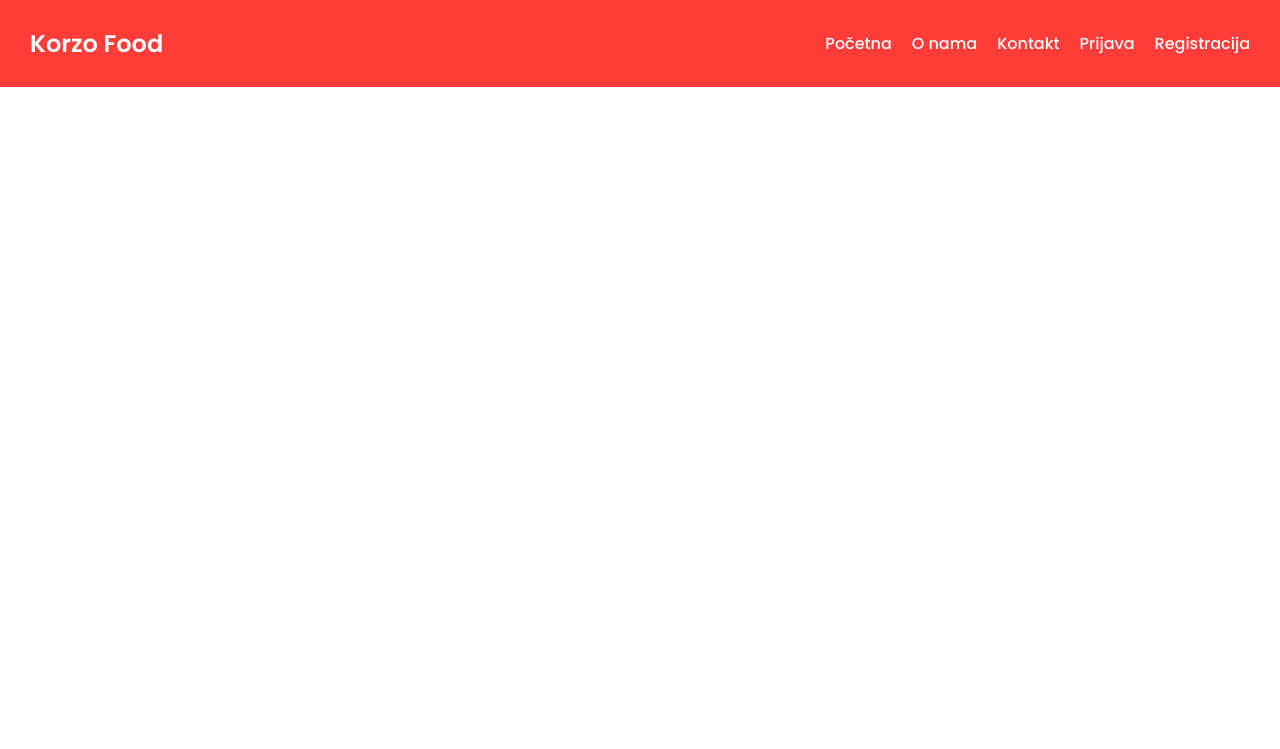
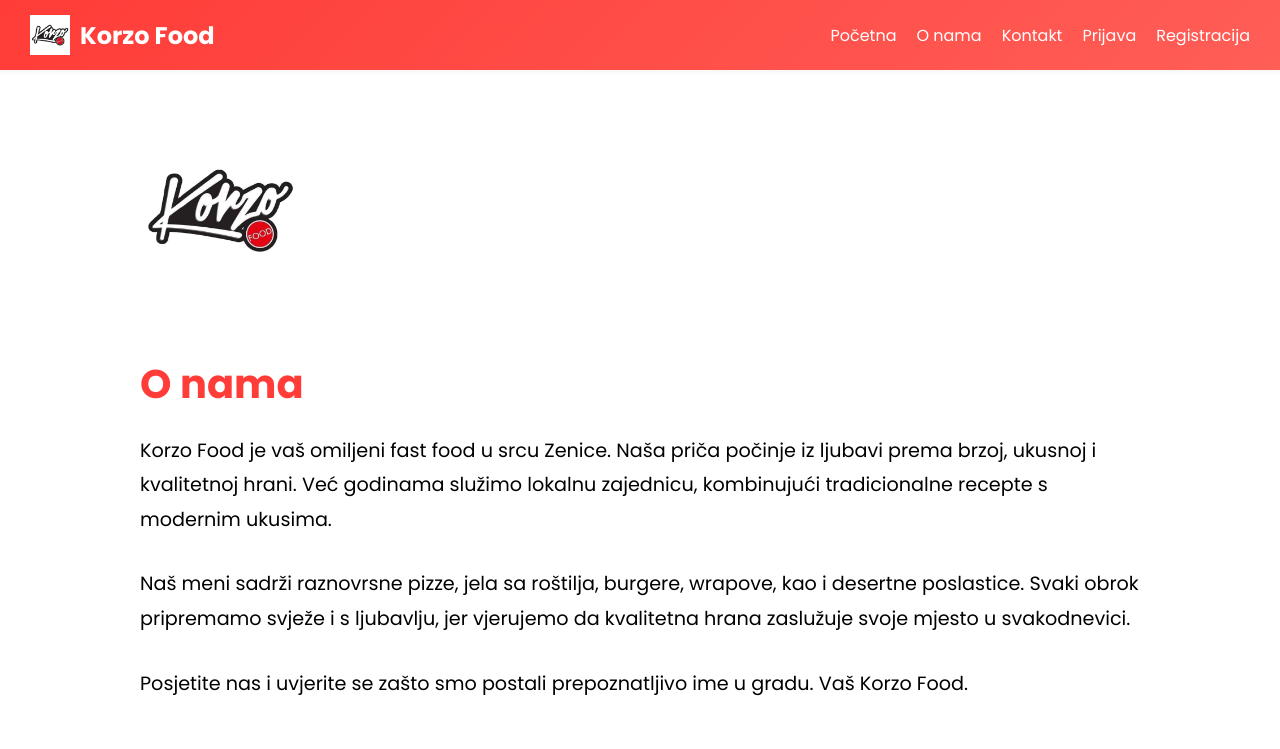
Before and after one commit to EldarD-05/DWS-Project---Korzo-Food, a React (Create React App) app in the folder korzo-food/: page /about in a window 1280 px wide. Shown: the top 749 px of the page. Built offline with nearby package versions, Linux system fonts and the light colour scheme.

Commit message:
Sredjen izgled stranica sa pozadinama, ispravljene greske

```diff
--- a/korzo-food/src/App.js
+++ b/korzo-food/src/App.js
@@ -1,11 +1,11 @@
 import { BrowserRouter as Router, Routes, Route } from "react-router-dom";
-import Navbar from "./components/Navbar";
 import Home from "./pages/Home";
 import About from "./pages/About";
 import Contact from "./pages/Contact";
 import Login from "./pages/Login";
 import Register from "./pages/Register";
 import AdminPage from "./pages/AdminPage";
+import Navbar from "./components/Navbar";
 import PrivateRoute from "./components/PrivateRoute";
 
 function App() {
@@ -14,10 +14,10 @@ function App() {
       <Navbar />
       <Routes>
         <Route path="/" element={<Home />} />
-        <Route path="/o-nama" element={<About />} />
-        <Route path="/kontakt" element={<Contact />} />
-        <Route path="/prijava" element={<Login />} />
-        <Route path="/registracija" element={<Register />} />
+        <Route path="/about" element={<About />} />
+        <Route path="/contact" element={<Contact />} />
+        <Route path="/login" element={<Login />} />
+        <Route path="/register" element={<Register />} />
         <Route
           path="/admin"
           element={
--- a/korzo-food/src/components/Navbar.js
+++ b/korzo-food/src/components/Navbar.js
@@ -1,5 +1,4 @@
 import { Link, useNavigate } from "react-router-dom";
-import "./Navbar.css";
 
 function Navbar() {
   const navigate = useNavigate();
@@ -7,32 +6,42 @@ function Navbar() {
 
   const handleLogout = () => {
     localStorage.removeItem("user");
-    navigate("/prijava");
+    navigate("/");
   };
 
   return (
-    <nav className="navbar">
-      <div className="logo">Korzo Food</div>
-      <ul className="nav-links">
-        <li><Link to="/">Početna</Link></li>
-        <li><Link to="/o-nama">O nama</Link></li>
-        <li><Link to="/kontakt">Kontakt</Link></li>
+    <nav style={{
+      display: "flex",
+      justifyContent: "space-between",
+      alignItems: "center",
+      padding: "15px 30px",
+      background: "linear-gradient(135deg, #ff3c38, #ff5e57)",
+      boxShadow: "0 2px 6px rgba(0,0,0,0.05)",
+      fontFamily: "Poppins, sans-serif",
+      position: "sticky",
+      top: 0,
+      zIndex: 1000
+    }}>
+      <Link to="/" style={{ display: "flex", alignItems: "center", textDecoration: "none" }}>
+        <img src="/images/logo.jpg" alt="Korzo Food Logo" style={{ height: "40px", marginRight: "10px" }} />
+        <span style={{ fontSize: "1.5rem", fontWeight: "bold", color: "white" }}>Korzo Food</span>
+      </Link>
 
-        {!user && (
-          <>
-            <li><Link to="/prijava">Prijava</Link></li>
-            <li><Link to="/registracija">Registracija</Link></li>
-          </>
+      <ul style={{ listStyle: "none", display: "flex", gap: "20px", margin: 0, padding: 0, alignItems: "center" }}>
+        <li><Link to="/" style={{ textDecoration: "none", color: "white" }}>Početna</Link></li>
+        <li><Link to="/about" style={{ textDecoration: "none", color: "white" }}>O nama</Link></li>
+        <li><Link to="/contact" style={{ textDecoration: "none", color: "white" }}>Kontakt</Link></li>
+        {!user && <li><Link to="/login" style={{ textDecoration: "none", color: "white" }}>Prijava</Link></li>}
+        {!user && <li><Link to="/register" style={{ textDecoration: "none", color: "white" }}>Registracija</Link></li>}
+        {user?.role === "admin" && (
+          <li><Link to="/admin" style={{ textDecoration: "none", color: "white" }}>Admin Panel</Link></li>
         )}
-
-        {user?.role === "admin" && (
-          <li><Link to="/admin">Admin Panel</Link></li>
-        )}
-
         {user && (
-          <li><button onClick={handleLogout} style={{ background: "none", border: "none", color: "white", cursor: "pointer" }}>
-            Odjava
-          </button></li>
+          <li>
+            <button onClick={handleLogout} style={{ background: "transparent", border: "none", color: "white", cursor: "pointer", fontSize: "1rem" }}>
+              Odjava
+            </button>
+          </li>
         )}
       </ul>
     </nav>
--- a/korzo-food/src/pages/About.js
+++ b/korzo-food/src/pages/About.js
@@ -1,15 +1,32 @@
 function About() {
   return (
-    <div style={{ padding: "40px", fontFamily: 'Poppins, sans-serif' }}>
-      <h1>O nama</h1>
-      <p>
-        Korzo Food je porodični fast food restoran smješten u srcu Zenice.
-        Naša misija je pružiti brzu, ukusnu i pristupačnu hranu svakom gostu.
+    <div style={{ fontFamily: "Poppins, sans-serif", padding: "60px 20px", maxWidth: "1000px", margin: "0 auto" }}>
+      <img
+        src="/images/logo.jpg"
+        alt="Korzo Food logo"
+        style={{ width: "160px", marginBottom: "30px" }}
+      />
+
+      <h1 style={{ fontSize: "2.5rem", color: "#ff3c38", marginBottom: "20px" }}>O nama</h1>
+      <p style={{ fontSize: "1.2rem", lineHeight: "1.8", marginBottom: "30px" }}>
+        Korzo Food je vaš omiljeni fast food u srcu Zenice. Naša priča počinje iz ljubavi prema brzoj, ukusnoj i kvalitetnoj hrani. Već godinama služimo lokalnu zajednicu, kombinujući tradicionalne recepte s modernim ukusima.
       </p>
-      <p>
-        Koristimo samo svježe sastojke i trudimo se svakog dana unaprijediti našu ponudu.
-        Vaše zadovoljstvo nam je na prvom mjestu!
+      <p style={{ fontSize: "1.2rem", lineHeight: "1.8", marginBottom: "30px" }}>
+        Naš meni sadrži raznovrsne pizze, jela sa roštilja, burgere, wrapove, kao i desertne poslastice. Svaki obrok pripremamo svježe i s ljubavlju, jer vjerujemo da kvalitetna hrana zaslužuje svoje mjesto u svakodnevici.
       </p>
+      <p style={{ fontSize: "1.2rem", lineHeight: "1.8", marginBottom: "50px" }}>
+        Posjetite nas i uvjerite se zašto smo postali prepoznatljivo ime u gradu. Vaš Korzo Food.
+      </p>
+
+      <div style={{ borderLeft: "3px solid #ff3c38", paddingLeft: "20px" }}>
+        <h2 style={{ color: "#ff3c38", marginBottom: "10px" }}>Naš put kroz vrijeme</h2>
+        <ul style={{ listStyle: "none", paddingLeft: 0, fontSize: "1.1rem", lineHeight: "1.8" }}>
+          <li><strong>2015:</strong> Otvaranje prvog objekta u Zenici</li>
+          <li><strong>2017:</strong> Uvođenje dostave i novih grill specijaliteta</li>
+          <li><strong>2020:</strong> Digitalizacija menija i početak online narudžbi</li>
+          <li><strong>2023:</strong> Redizajn brenda i nova lokacija u centru</li>
+        </ul>
+      </div>
     </div>
   );
 }
--- a/korzo-food/src/pages/Home.js
+++ b/korzo-food/src/pages/Home.js
@@ -16,19 +16,30 @@ function Home() {
     return acc;
   }, {});
 
+  const scrollToMeals = () => {
+    const mealsSection = document.getElementById("meals-section");
+    if (mealsSection) {
+      mealsSection.scrollIntoView({ behavior: "smooth" });
+    }
+  };
+
   return (
     <div style={{ fontFamily: "Poppins, sans-serif" }}>
       {/* Hero section */}
-      <section style={{ backgroundColor: "#ff3c38", color: "white", padding: "60px 20px", textAlign: "center" }}>
+      <section style={{ background: "linear-gradient(135deg, #ff3c38, #ff5e57)", color: "white", padding: "60px 20px", textAlign: "center" }}>
+        <img src="/images/logo.jpg" alt="Korzo Food Logo" style={{ width: "120px", marginBottom: "20px" }} />
         <h1 style={{ fontSize: "3rem", marginBottom: "10px" }}>KORZO FOOD</h1>
         <p style={{ fontSize: "1.5rem" }}>Ukusni obroci. Brza dostava. Savršena lokacija.</p>
-        <button style={{ marginTop: "20px", padding: "12px 24px", background: "white", color: "#ff3c38", border: "none", fontWeight: "bold", fontSize: "1rem", cursor: "pointer", borderRadius: "6px" }}>
+        <button
+          onClick={scrollToMeals}
+          style={{ marginTop: "20px", padding: "12px 24px", background: "white", color: "#ff3c38", border: "none", fontWeight: "bold", fontSize: "1rem", cursor: "pointer", borderRadius: "6px" }}
+        >
           Pogledaj meni
         </button>
       </section>
 
       {/* Grouped products */}
-      <section style={{ padding: "40px 20px", maxWidth: "1200px", margin: "0 auto" }}>
+      <section id="meals-section" style={{ padding: "40px 20px", maxWidth: "1200px", margin: "0 auto" }}>
         {Object.keys(groupedMeals).map((category, index) => (
           <div key={index} style={{ marginBottom: "50px" }}>
             <h2 style={{ marginBottom: "20px", borderBottom: "2px solid #ff3c38", display: "inline-block", paddingBottom: "5px" }}>{category.toUpperCase()}</h2>
@@ -51,6 +62,11 @@ function Home() {
           </div>
         ))}
       </section>
+
+      {/* Footer */}
+      <footer style={{ background: "linear-gradient(90deg, #ff3c38, #ff5e57)", color: "white", padding: "30px 20px", textAlign: "center" }}>
+        <p style={{ margin: 0, fontSize: "1rem" }}>© {new Date().getFullYear()} Korzo Food. Sva prava zadržana.</p>
+      </footer>
     </div>
   );
 }
```
